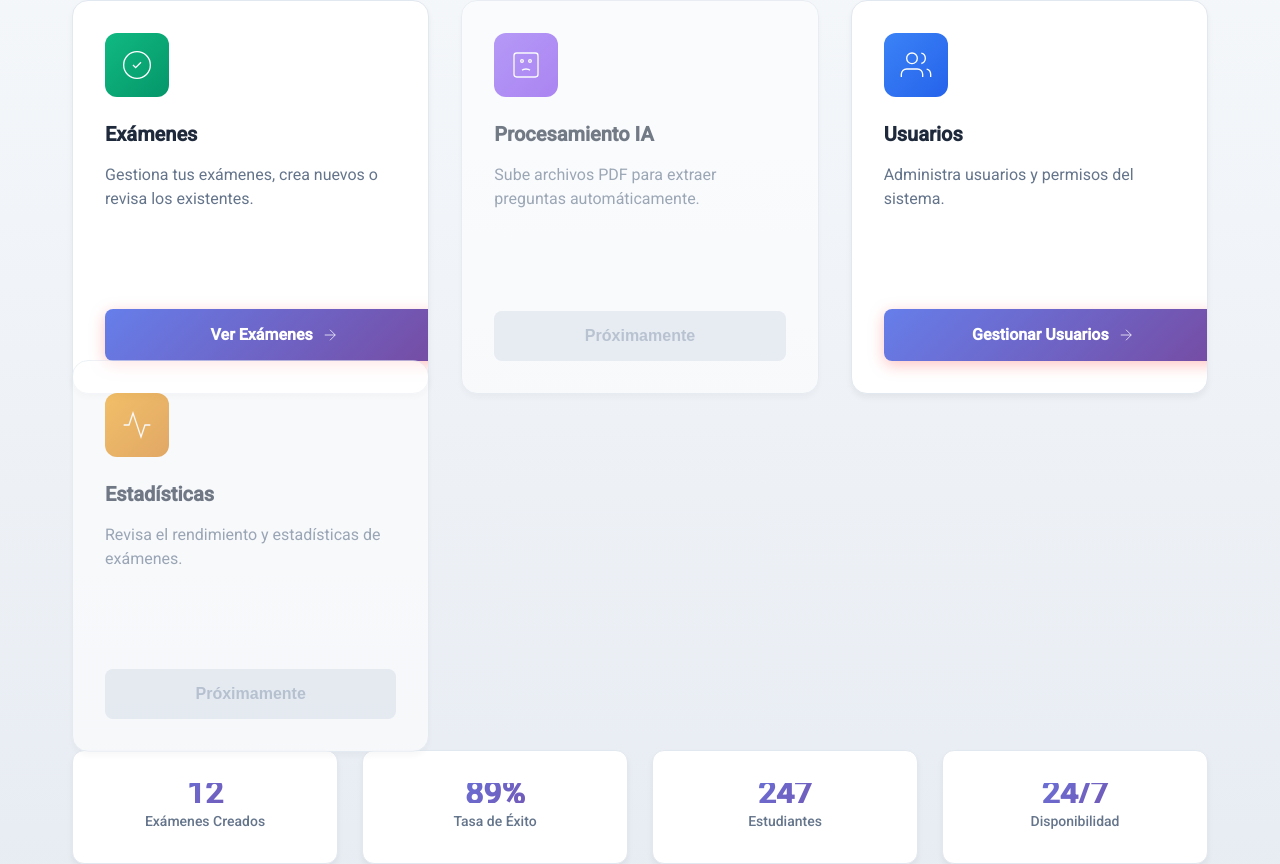
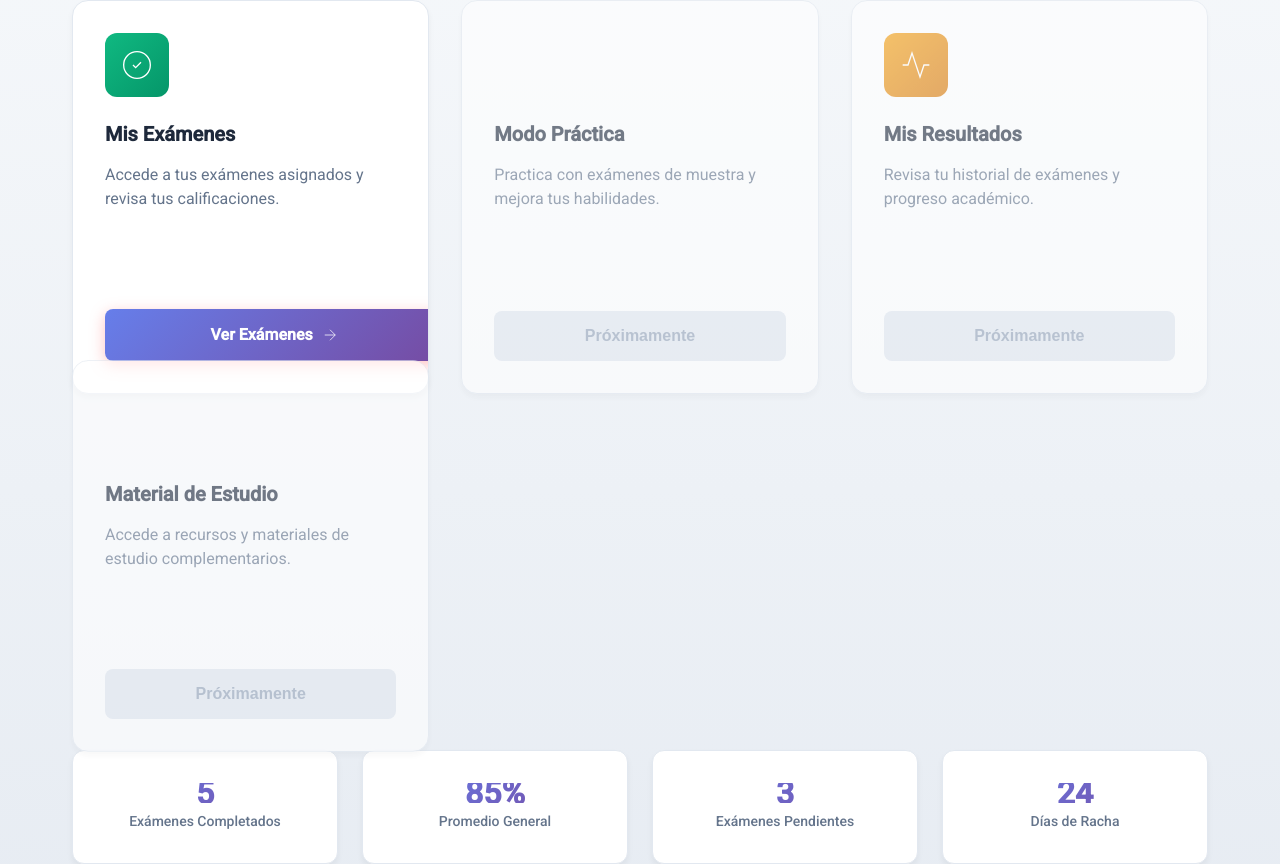
Before and after one commit to vLorente/exam-scan, an Angular app in the folder frontend/: page /dashboard in a window 1280 px wide. Shown: the part 262-1126 px from the top of the page. Built offline with nearby package versions, Linux system fonts and the light colour scheme; sample sign-in values are in the browser's storage.

Commit message:
feat: Implement password match validation directive and integrate it into the registration form; update dashboard for student-focused content

```diff
--- a/frontend/src/app/features/auth/components/register-form/register-form.html
+++ b/frontend/src/app/features/auth/components/register-form/register-form.html
@@ -1,5 +1,6 @@
 <form [formGroup]="registerForm"
       (ngSubmit)="onSubmit()"
+      appPasswordMatch
       class="register-form"
       role="form"
       aria-labelledby="register-form-title"
@@ -68,37 +69,6 @@
             Ingresa un email válido
           }
         </mat-error>
-      }
-    </mat-form-field>
-  </div>
-
-  <!-- User Role Field -->
-  <div class="form-field">
-    <mat-form-field appearance="outline" class="full-width">
-      <mat-label>Tipo de Usuario</mat-label>
-      <mat-select
-        formControlName="role"
-        aria-describedby="role-error role-help"
-        [attr.aria-invalid]="registerForm.get('role')?.invalid && registerForm.get('role')?.touched">
-        <mat-option value="teacher" aria-describedby="teacher-desc">
-          <div class="option-content">
-            <mat-icon aria-hidden="true">school</mat-icon>
-            <span>Profesor</span>
-          </div>
-          <span id="teacher-desc" class="sr-only">Cuenta para educadores y profesores</span>
-        </mat-option>
-        <mat-option value="student" aria-describedby="student-desc">
-          <div class="option-content">
-            <mat-icon aria-hidden="true">menu_book</mat-icon>
-            <span>Estudiante</span>
-          </div>
-          <span id="student-desc" class="sr-only">Cuenta para estudiantes</span>
-        </mat-option>
-      </mat-select>
-      <mat-icon matSuffix aria-hidden="true">badge</mat-icon>
-      <span id="role-help" class="sr-only">Selecciona si eres profesor o estudiante</span>
-      @if (registerForm.get('role')?.invalid && registerForm.get('role')?.touched) {
-        <mat-error id="role-error" role="alert">Selecciona tu tipo de usuario</mat-error>
       }
     </mat-form-field>
   </div>
@@ -186,6 +156,11 @@
     </mat-form-field>
   </div>
 
+  <!-- Password Match Validator -->
+  @if (registerForm.hasError('passwordMismatch') && registerForm.get('confirmPassword')?.touched) {
+    <mat-error role="alert">Las contraseñas no coinciden</mat-error>
+  }
+
   <!-- Submit Button -->
   <div class="form-actions">
     <app-submit-button
--- a/frontend/src/app/features/auth/components/register-form/register-form.ts
+++ b/frontend/src/app/features/auth/components/register-form/register-form.ts
@@ -1,13 +1,13 @@
 import { Component, output, input, ChangeDetectionStrategy, inject, signal } from '@angular/core';
-import { FormBuilder, FormGroup, Validators, ReactiveFormsModule } from '@angular/forms';
+import { FormGroup, FormControl, Validators, ReactiveFormsModule } from '@angular/forms';
 import { CommonModule } from '@angular/common';
 import { MatFormFieldModule } from '@angular/material/form-field';
 import { MatInputModule } from '@angular/material/input';
 import { MatButtonModule } from '@angular/material/button';
 import { MatIconModule } from '@angular/material/icon';
-import { MatSelectModule } from '@angular/material/select';
 import { RegisterRequest } from '@core/models/auth.model';
 import { SubmitButtonComponent } from '@shared/components/submit-button/submit-button';
+import { PasswordMatchValidatorDirective } from "@shared/directives/password-match/password-match.directive";
 
 @Component({
   selector: 'app-register-form',
@@ -19,14 +19,13 @@ import { SubmitButtonComponent } from '@shared/components/submit-button/submit-b
     MatInputModule,
     MatButtonModule,
     MatIconModule,
-    MatSelectModule,
-    SubmitButtonComponent
-  ],
+    SubmitButtonComponent,
+    PasswordMatchValidatorDirective
+],
   templateUrl: './register-form.html',
   styleUrl: './register-form.css'
 })
 export class RegisterFormComponent {
-  private fb = inject(FormBuilder);
 
   loading = input<boolean>(false);
   submitRegister = output<RegisterRequest>();
@@ -34,24 +33,13 @@ export class RegisterFormComponent {
   showPassword = signal(false);
   showConfirmPassword = signal(false);
 
-  registerForm: FormGroup = this.fb.group({
-    fullName: ['', [Validators.required]],
-    username: ['', [Validators.required]],
-    email: ['', [Validators.required, Validators.email]],
-    role: ['', [Validators.required]],
-    password: ['', [Validators.required, Validators.minLength(6)]],
-    confirmPassword: ['', [Validators.required]]
-  }, { validators: this.passwordMatchValidator });
-
-  passwordMatchValidator(form: FormGroup) {
-    const password = form.get('password');
-    const confirmPassword = form.get('confirmPassword');
-
-    if (password && confirmPassword && password.value !== confirmPassword.value) {
-      return { passwordMismatch: true };
-    }
-    return null;
-  }
+  registerForm: FormGroup = new FormGroup({
+    fullName: new FormControl('', [Validators.required]),
+    username: new FormControl('', [Validators.required]),
+    email: new FormControl('', [Validators.required, Validators.email]),
+    password: new FormControl('', [Validators.required, Validators.minLength(6)]),
+    confirmPassword: new FormControl('', [Validators.required])
+  });
 
   togglePasswordVisibility(): void {
     this.showPassword.set(!this.showPassword());
@@ -64,7 +52,12 @@ export class RegisterFormComponent {
   onSubmit(): void {
     if (this.registerForm.valid) {
       const { confirmPassword, ...registerData } = this.registerForm.value;
-      this.submitRegister.emit(registerData);
+      // MVP: Automatically set role as 'student' - registration is student-only
+      const registerPayload = {
+        ...registerData,
+        role: 'student' as const
+      };
+      this.submitRegister.emit(registerPayload);
     }
   }
 }
--- a/frontend/src/app/features/dashboard/pages/dashboard-page/dashboard-page.html
+++ b/frontend/src/app/features/dashboard/pages/dashboard-page/dashboard-page.html
@@ -4,10 +4,10 @@
 >
   <section class="dashboard-welcome" animate.enter="animate-fade-in-up">
     <h1 class="dashboard-title">
-      Panel de Control
+      Mi Panel de Estudiante
     </h1>
     <p class="dashboard-subtitle">
-      Gestiona tus exámenes, revisa estadísticas y administra tu plataforma educativa
+      Accede a tus exámenes, revisa tu progreso y mejora tu rendimiento académico
     </p>
   </section>
 
--- a/frontend/src/app/features/dashboard/pages/dashboard-page/dashboard-page.ts
+++ b/frontend/src/app/features/dashboard/pages/dashboard-page/dashboard-page.ts
@@ -13,7 +13,6 @@ interface DashboardCard {
   routerLink?: string;
   disabled?: boolean;
   buttonClass?: string;
-  requiresRole?: string[];
 }
 
 interface DashboardStat {
@@ -35,87 +34,75 @@ export class DashboardPageComponent {
   private allCards = signal<DashboardCard[]>([
     {
       id: 'exams',
-      title: 'Exámenes',
-      description: 'Gestiona tus exámenes, crea nuevos o revisa los existentes.',
+      title: 'Mis Exámenes',
+      description: 'Accede a tus exámenes asignados y revisa tus calificaciones.',
       buttonText: 'Ver Exámenes',
       icon: 'quiz',
       routerLink: '/exams'
     },
     {
-      id: 'ai-processing',
-      title: 'Procesamiento IA',
-      description: 'Sube archivos PDF para extraer preguntas automáticamente.',
+      id: 'practice',
+      title: 'Modo Práctica',
+      description: 'Practica con exámenes de muestra y mejora tus habilidades.',
       buttonText: 'Próximamente',
-      icon: 'smart_toy',
+      icon: 'fitness_center',
       disabled: true,
       buttonClass: 'btn-secondary'
     },
     {
-      id: 'users',
-      title: 'Usuarios',
-      description: 'Administra usuarios y permisos del sistema.',
-      buttonText: 'Gestionar Usuarios',
-      icon: 'people',
-      routerLink: '/users',
-      requiresRole: ['admin']
+      id: 'results',
+      title: 'Mis Resultados',
+      description: 'Revisa tu historial de exámenes y progreso académico.',
+      buttonText: 'Próximamente',
+      icon: 'analytics',
+      disabled: true,
+      buttonClass: 'btn-secondary'
     },
     {
-      id: 'statistics',
-      title: 'Estadísticas',
-      description: 'Revisa el rendimiento y estadísticas de exámenes.',
+      id: 'study-materials',
+      title: 'Material de Estudio',
+      description: 'Accede a recursos y materiales de estudio complementarios.',
       buttonText: 'Próximamente',
-      icon: 'analytics',
+      icon: 'menu_book',
       disabled: true,
       buttonClass: 'btn-secondary'
     }
   ]);
 
   dashboardCards = computed(() => {
-    const user = this.authService.user();
-    if (!user) return [];
-
-    return this.allCards().filter(card => {
-      if (!card.requiresRole) return true;
-      return card.requiresRole.includes(user.role);
-    });
+    // Return all cards since we're focused on student functionality
+    return this.allCards();
   });
 
   dashboardStats = computed((): DashboardStat[] => {
     const user = this.authService.user();
     if (!user) return [];
 
-    // Base stats for all users
-    const baseStats: DashboardStat[] = [
+    // Student-focused statistics
+    const studentStats: DashboardStat[] = [
       {
-        value: '12',
-        label: 'Exámenes Creados',
-        ariaLabel: 'Doce exámenes creados'
+        value: '5',
+        label: 'Exámenes Completados',
+        ariaLabel: 'Cinco exámenes completados'
       },
       {
-        value: '89%',
-        label: 'Tasa de Éxito',
-        ariaLabel: 'Ochenta y nueve por ciento de tasa de éxito'
+        value: '85%',
+        label: 'Promedio General',
+        ariaLabel: 'Ochenta y cinco por ciento de promedio general'
       },
       {
-        value: '247',
-        label: 'Estudiantes',
-        ariaLabel: 'Doscientos cuarenta y siete estudiantes'
+        value: '3',
+        label: 'Exámenes Pendientes',
+        ariaLabel: 'Tres exámenes pendientes'
+      },
+      {
+        value: '24',
+        label: 'Días de Racha',
+        ariaLabel: 'Veinticuatro días de racha de estudio'
       }
     ];
 
-    // Admin-specific stats
-    if (user.role === 'admin') {
-      return [
-        ...baseStats,
-        {
-          value: '24/7',
-          label: 'Disponibilidad',
-          ariaLabel: 'Veinticuatro horas al día, siete días a la semana de disponibilidad'
-        }
-      ];
-    }
-
-    return baseStats;
+    return studentStats;
   });
 
   handleCardAction(cardId: string): void {
--- /dev/null
+++ b/frontend/src/app/shared/directives/password-match/password-match.directive.ts
@@ -0,0 +1,25 @@
+import { Directive } from '@angular/core';
+import { AbstractControl, NG_VALIDATORS, ValidationErrors, Validator } from '@angular/forms';
+
+@Directive({
+  selector: '[appPasswordMatch]',
+  providers: [
+    {
+      provide: NG_VALIDATORS,
+      useExisting: PasswordMatchValidatorDirective,
+      multi: true
+    }
+  ]
+})
+export class PasswordMatchValidatorDirective implements Validator {
+
+  validate(control: AbstractControl): ValidationErrors | null {
+    const password = control.get('password');
+    const confirmPassword = control.get('confirmPassword');
+
+    if (password && confirmPassword && password.value !== confirmPassword.value) {
+      return { passwordMismatch: true };
+    }
+    return null;
+  }
+}
```
Also changed, not shown: 1 other file (tests, documents, lock files or other folders).
